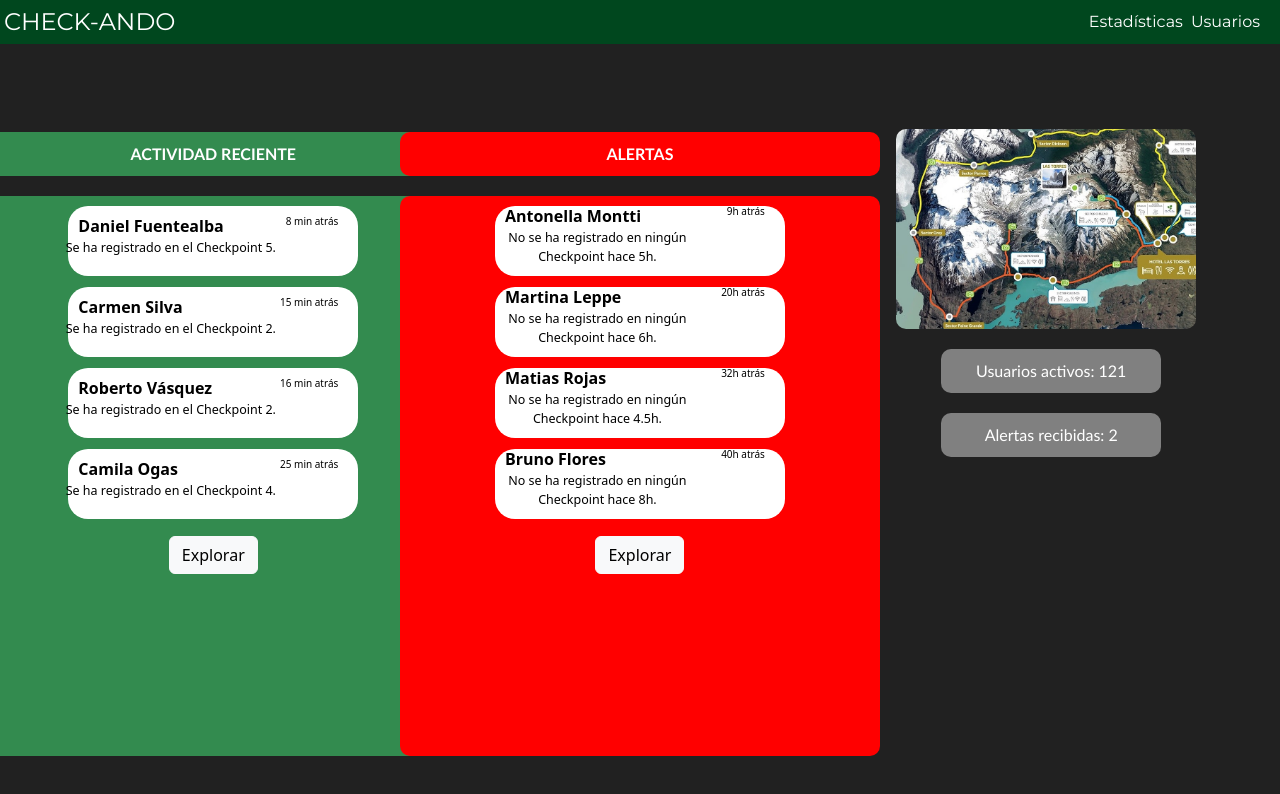
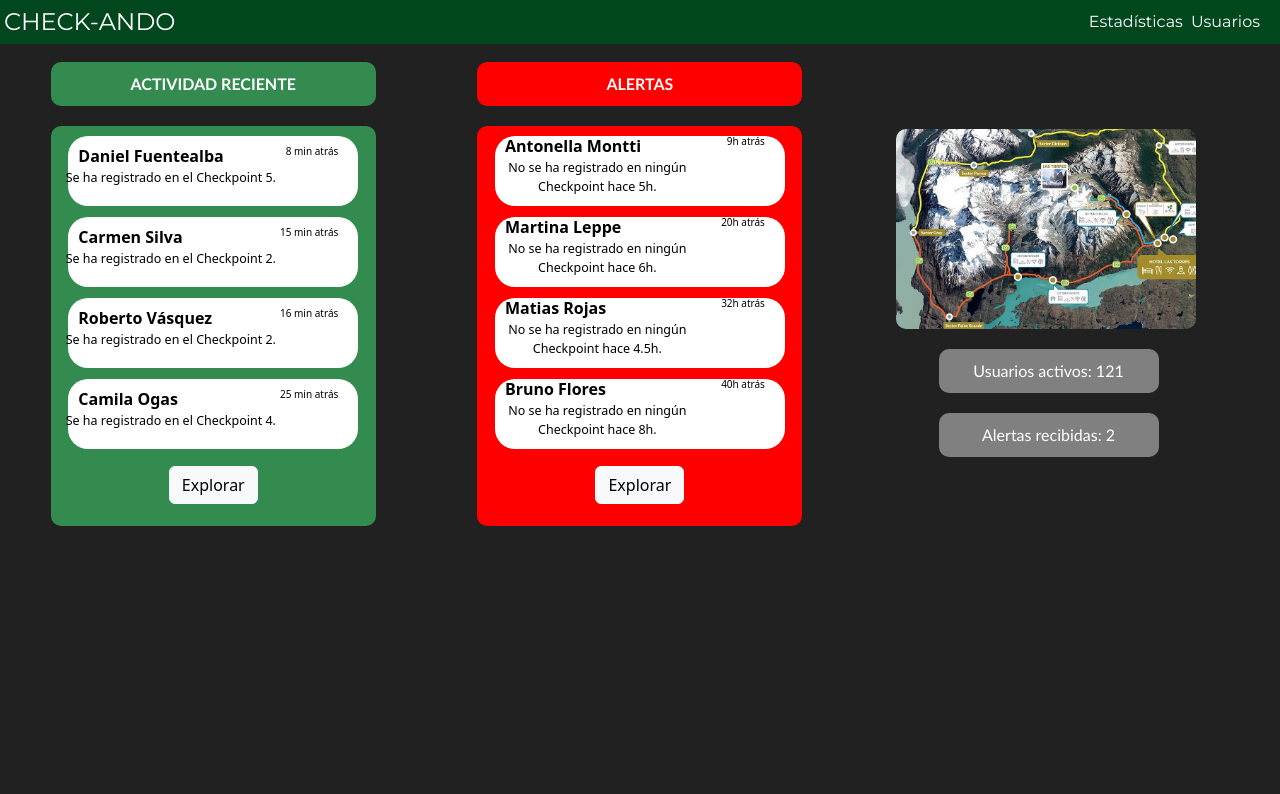
Before and after one commit to mane6867/check-ando-frontend, a React (Vite) app: page /main-page in a window 1280 px wide. Shown: the top 794 px of the page. Built offline with nearby package versions, Linux system fonts and the light colour scheme.

Commit message:
se arregla scc main

```diff
--- a/src/pages/MainPage/MainPage.css
+++ b/src/pages/MainPage/MainPage.css
@@ -9,7 +9,7 @@
     display: flex;
     align-items: center;
     justify-content: center;
-    height: 100vh;
+    height: 500px;
     max-width: 33.33vw;
 }
 
@@ -18,7 +18,7 @@
     display: flex;
     align-items: center;
     justify-content: center;
-    height: 100vh;
+    height: 500px;
     max-width: 33.33vw;
 }
 
@@ -26,7 +26,7 @@
     flex-grow: 1;
     align-items: center;
     justify-content: center;
-    height: 100vh;
+    height: 100px;
     max-width: 33.33vw;
 
 }
@@ -45,7 +45,7 @@
     text-align: center;
     justify-content: center;
     position: relative;
-    width: 220px;
+    width: 50%;
   }
 
   .titulo1 {
@@ -59,8 +59,8 @@
 }
 
   .rectangulo1 {
-    width: 60vh; /* Ajusta el ancho según sea necesario */
-    height: 70vh; /* Ajusta la altura según sea necesario */
+    width: 325px; /* Ajusta el ancho según sea necesario */
+    height: 400px; /* Ajusta la altura según sea necesario */
     background-color: rgb(51, 139, 79);
     border-radius: 10px;
     /* Otros estilos según sea necesario */
@@ -77,8 +77,8 @@
 }
 
   .rectangulo2 {
-    width: 60vh; /* Ajusta el ancho según sea necesario */
-    height: 70vh; /* Ajusta la altura según sea necesario */
+    width: 325px; /* Ajusta el ancho según sea necesario */
+    height: 400px; /* Ajusta la altura según sea necesario */
     background-color: red;
     border-radius: 10px;
     /* Otros estilos según sea necesario */
```
Also changed, not shown: 1 other file (tests, documents, lock files or other folders).
